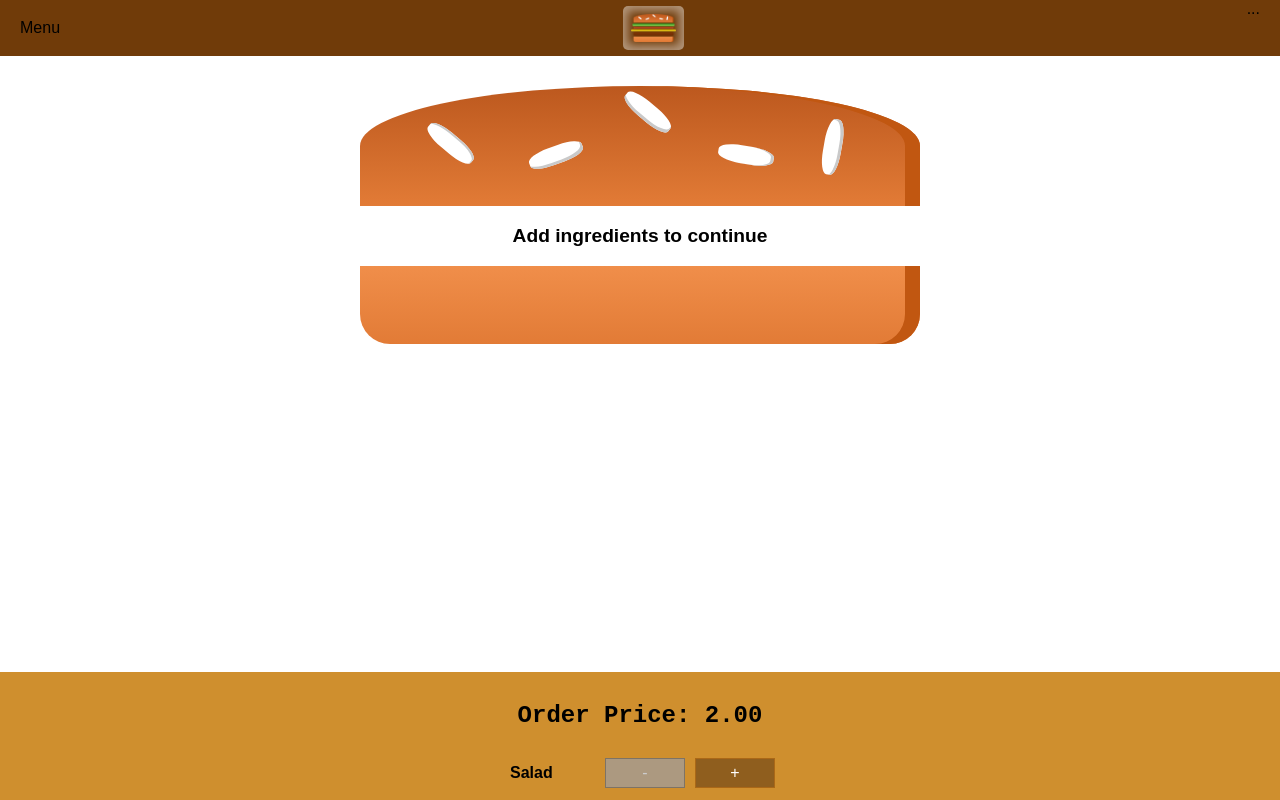
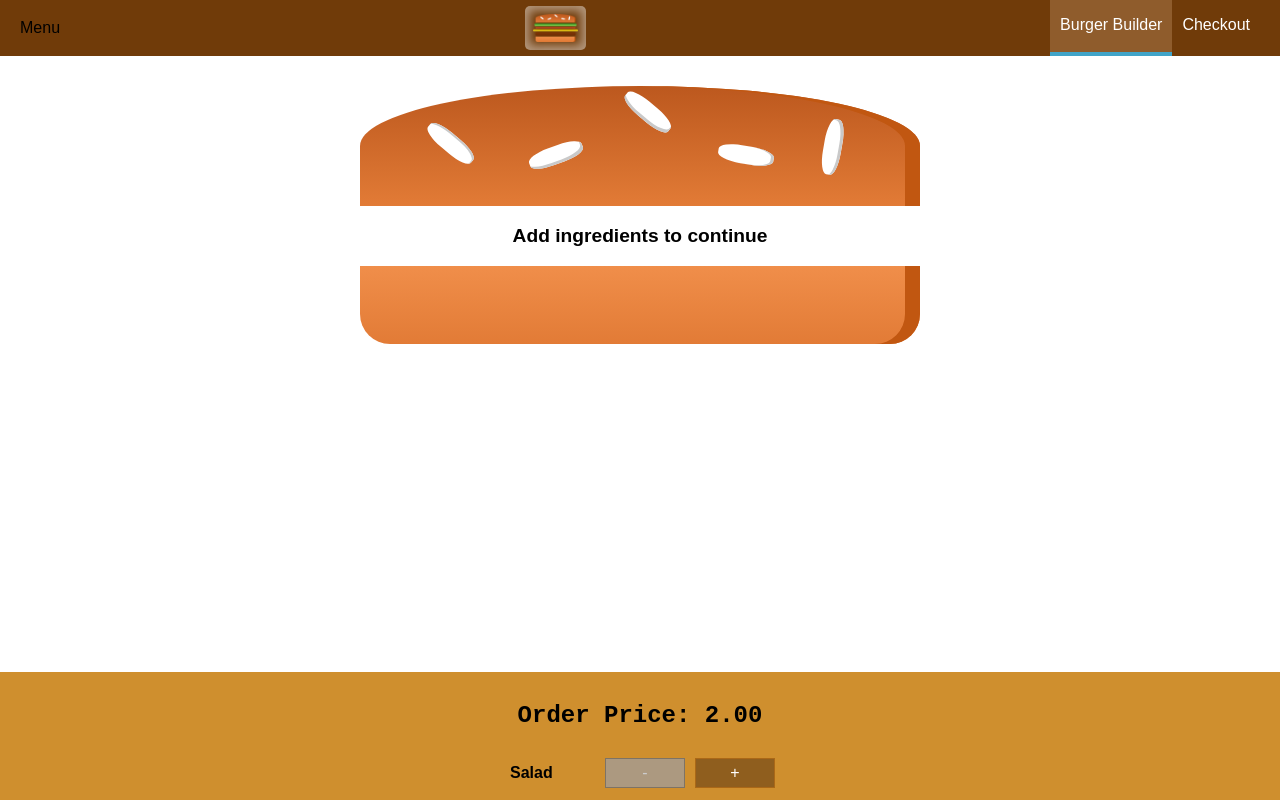
Before and after one commit to systementropy/react-tutorial, a React (Create React App) app: page / in a window 1280 px wide. Shown: the top 800 px of the page. Built offline with nearby package versions, Linux system fonts and the light colour scheme.

Commit message:
Navigation Items

```diff
--- /dev/null
+++ b/src/Components/Navigation/NavigationItems/Item/NavigationItem.js
@@ -0,0 +1,12 @@
+import React from 'react';
+import classes from './NavigationItem.module.css'
+const NavigationItem = (props) => (
+	<li className={classes.NavigationItem}>
+		<a
+			href={props.link}
+			className={props.active?classes.active:null}
+			>
+		{props.children}</a>
+	</li>
+);
+export default NavigationItem;
--- /dev/null
+++ b/src/Components/Navigation/NavigationItems/Item/NavigationItem.module.css
@@ -0,0 +1,20 @@
+.NavigationItem{
+	margin: 0;
+	box-sizing: border-box;
+	display: flex;
+	height: 100%;
+	align-items: center;
+}
+.NavigationItem a{
+	color: #FFF;
+	text-decoration: none;
+	height: 100%;
+	padding: 16px 10px;
+	box-sizing: border-box;
+	border-bottom: 4px solid tranparent;
+}
+.NavigationItem a:hover,.NavigationItem a:active,.NavigationItem a.active{
+	background-color: #8F5C2C;
+	border-bottom: 4px solid #40A4C8;
+	color: #FFF;
+}
--- /dev/null
+++ b/src/Components/Navigation/NavigationItems/NavigationItems.js
@@ -0,0 +1,10 @@
+import React from 'react';
+import classes from './NavigationItems.module.css'
+import NavigationItem from './Item/NavigationItem'
+const NavigationItems = () => (
+	<ul className={classes.NavigationItems}>
+		<NavigationItem link='/' active>Burger Builder</NavigationItem>
+		<NavigationItem link='/'>Checkout</NavigationItem>
+	</ul>
+);
+export default NavigationItems;
--- /dev/null
+++ b/src/Components/Navigation/NavigationItems/NavigationItems.module.css
@@ -0,0 +1,8 @@
+.NavigationItems {
+	margin: 0;
+	padding: 0;
+	list-style: none;
+	display: flex;
+	align-items: center;
+	height: 100%;
+}
--- a/src/Components/Navigation/Toolbar/Toolbar.js
+++ b/src/Components/Navigation/Toolbar/Toolbar.js
@@ -1,13 +1,12 @@
 import React from 'react';
 import classes from './Toolbar.module.css';
 import Logo from '../Logo/Logo'
+import NavigationItems from '../NavigationItems/NavigationItems';
 const toolBar = (props) => (
 	<header className={classes.Toolbar}>
 		<div>Menu</div>
 		<Logo />
-		<nav>
-			...
-		</nav>
+		<NavigationItems />
 		{/* <button></button> */}
 	</header>
 );
```
